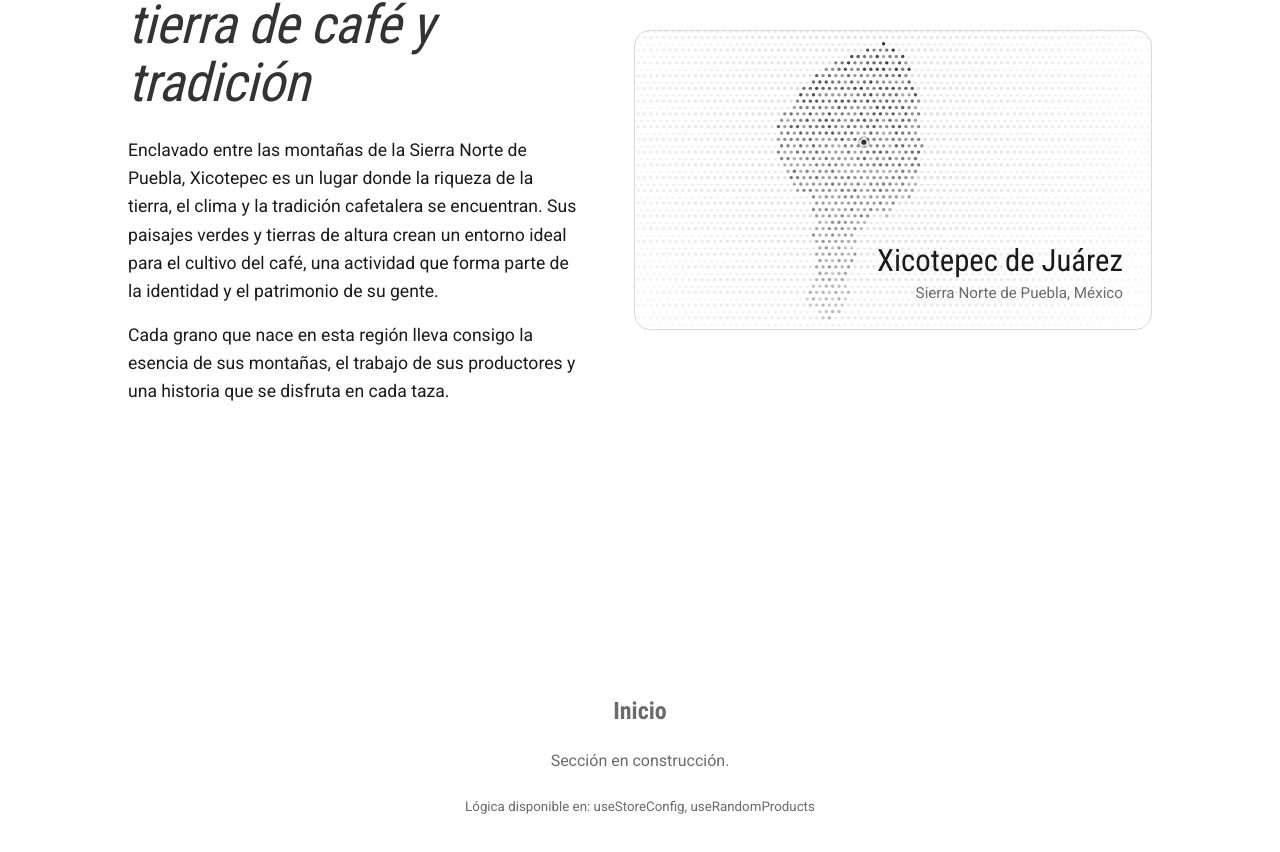
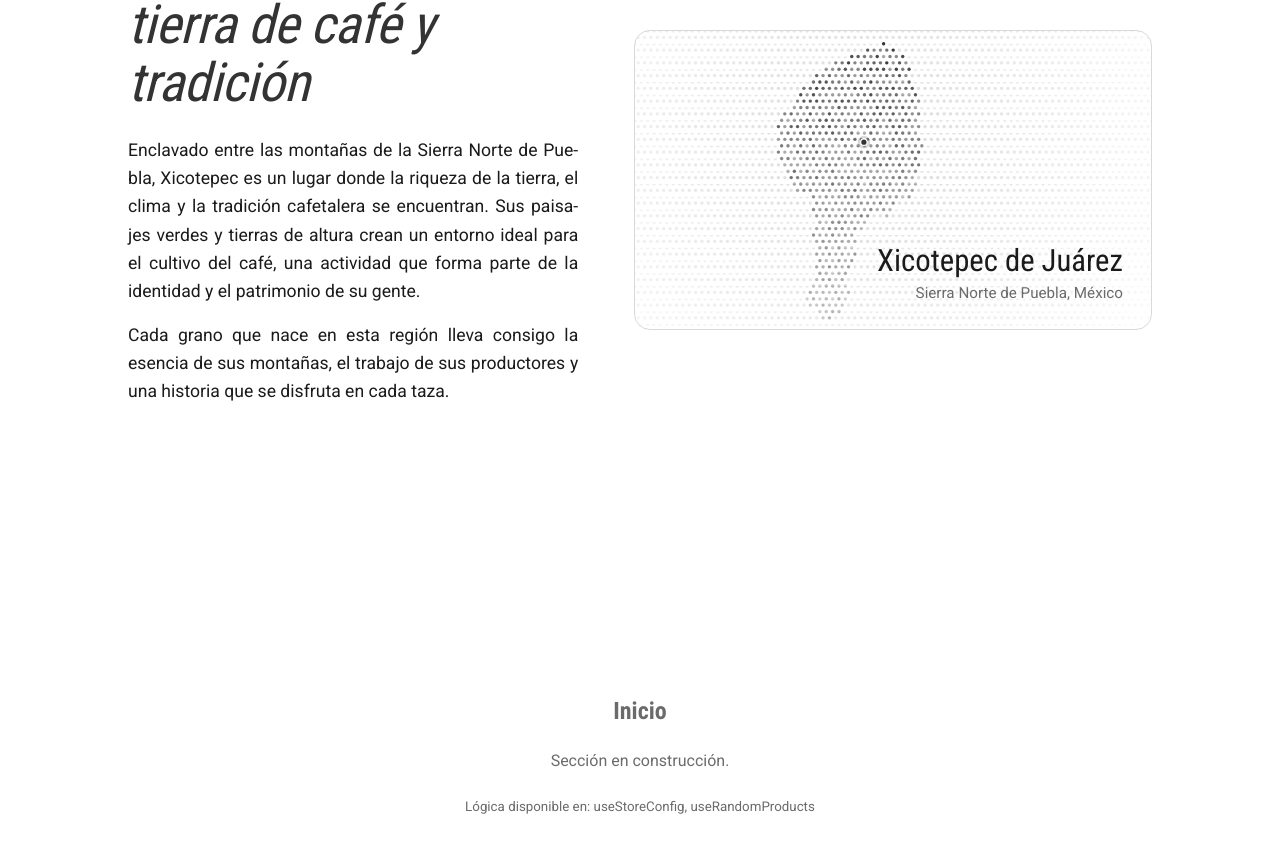
Before and after one commit to addh-duck-hack/Duck-Hack.cloud, a React (Vite) app in the folder frontend-user/: page / in a window 1280 px wide. Shown: the part 958-1810 px from the top of the page. Built offline with nearby package versions, Linux system fonts and the light colour scheme.

Commit message:
[FIX] Estilos
Se justifican los textos

```diff
--- a/frontend-user/src/components/Hero.jsx
+++ b/frontend-user/src/components/Hero.jsx
@@ -182,7 +182,7 @@ const Hero = () => {
 
             <div className="hero-content">
               {slide.title ? (i === 0 ? <h1 className="hero-title">{slide.title}</h1> : <h2 className="hero-title">{slide.title}</h2>) : null}
-              {slide.description ? <p className="hero-description">{slide.description}</p> : null}
+              {slide.description ? <p className="hero-description text-justify">{slide.description}</p> : null}
               <Link to="/tienda" className="hero-cta">
                 Ir a la tienda
               </Link>
--- a/frontend-user/src/components/OriginSection.jsx
+++ b/frontend-user/src/components/OriginSection.jsx
@@ -25,13 +25,13 @@ const OriginSection = () => {
           Xicotepec,
           <em>tierra de café y tradición</em>
         </h2>
-        <p>
+        <p className="text-justify">
           Enclavado entre las montañas de la Sierra Norte de Puebla, Xicotepec es un lugar donde la riqueza de
           la tierra, el clima y la tradición cafetalera se encuentran. Sus paisajes verdes y tierras de altura
           crean un entorno ideal para el cultivo del café, una actividad que forma parte de la identidad y el
           patrimonio de su gente.
         </p>
-        <p>
+        <p className="text-justify">
           Cada grano que nace en esta región lleva consigo la esencia de sus montañas, el trabajo de sus
           productores y una historia que se disfruta en cada taza.
         </p>
@@ -54,7 +54,7 @@ const OriginSection = () => {
                 <li className="origin-card origin-command" key={`${i}-${command.cmd}`}>
                   {icon ? <i className={`${icon} origin-command-icon`} aria-hidden="true" /> : null}
                   <h3 className="origin-command-title">{command.cmd}</h3>
-                  {command.note ? <p className="origin-command-note">{command.note}</p> : null}
+                  {command.note ? <p className="origin-command-note text-justify">{command.note}</p> : null}
                 </li>
               );
             })}
--- a/frontend-user/src/index.css
+++ b/frontend-user/src/index.css
@@ -74,6 +74,15 @@ textarea {
   font: inherit;
 }
 
+/* Párrafos de contenido justificados. hyphens: auto (con lang="es-MX" en
+ * index.html) parte palabras con guion para no dejar huecos grandes entre
+ * palabras en columnas angostas. */
+.text-justify {
+  text-align: justify;
+  -webkit-hyphens: auto;
+  hyphens: auto;
+}
+
 /* Recuadro que marca dónde va una imagen que llega desde el admin — ver
  * components/StoreImage.jsx. */
 .img-placeholder {
```
